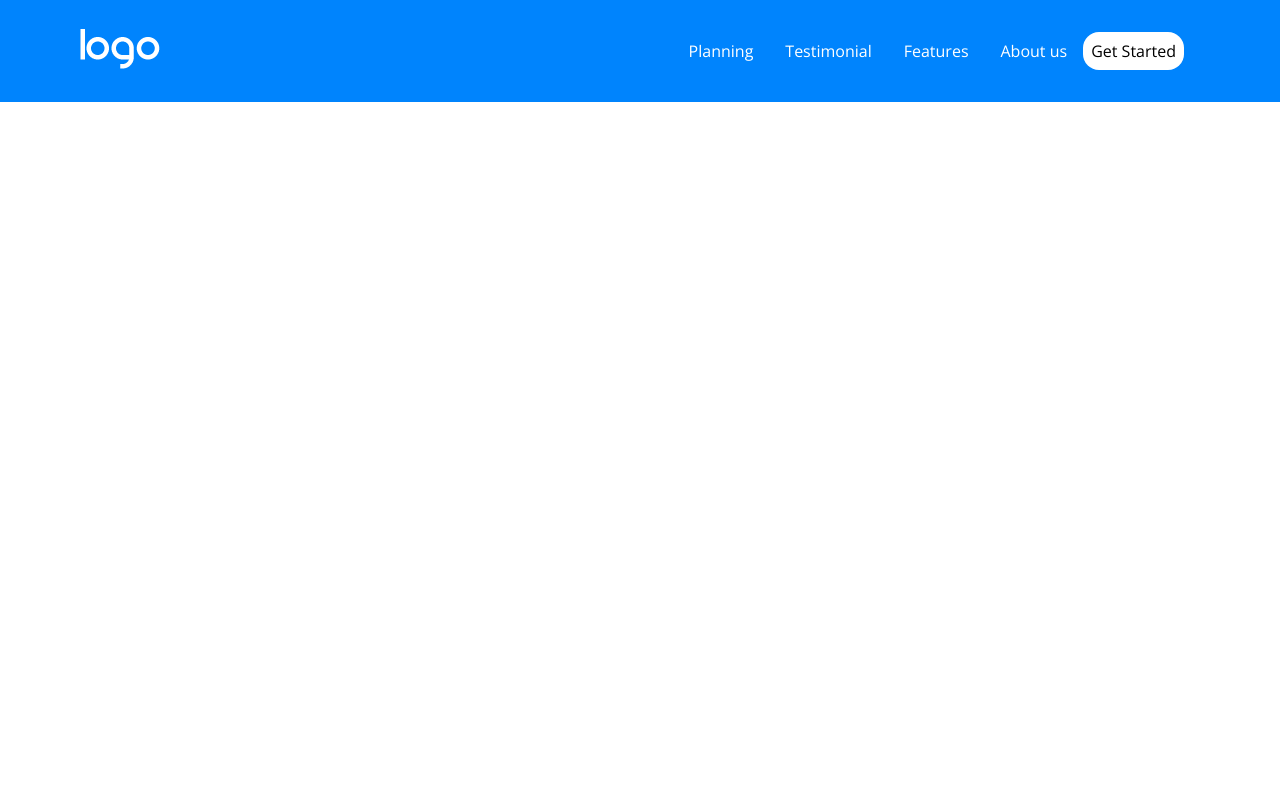
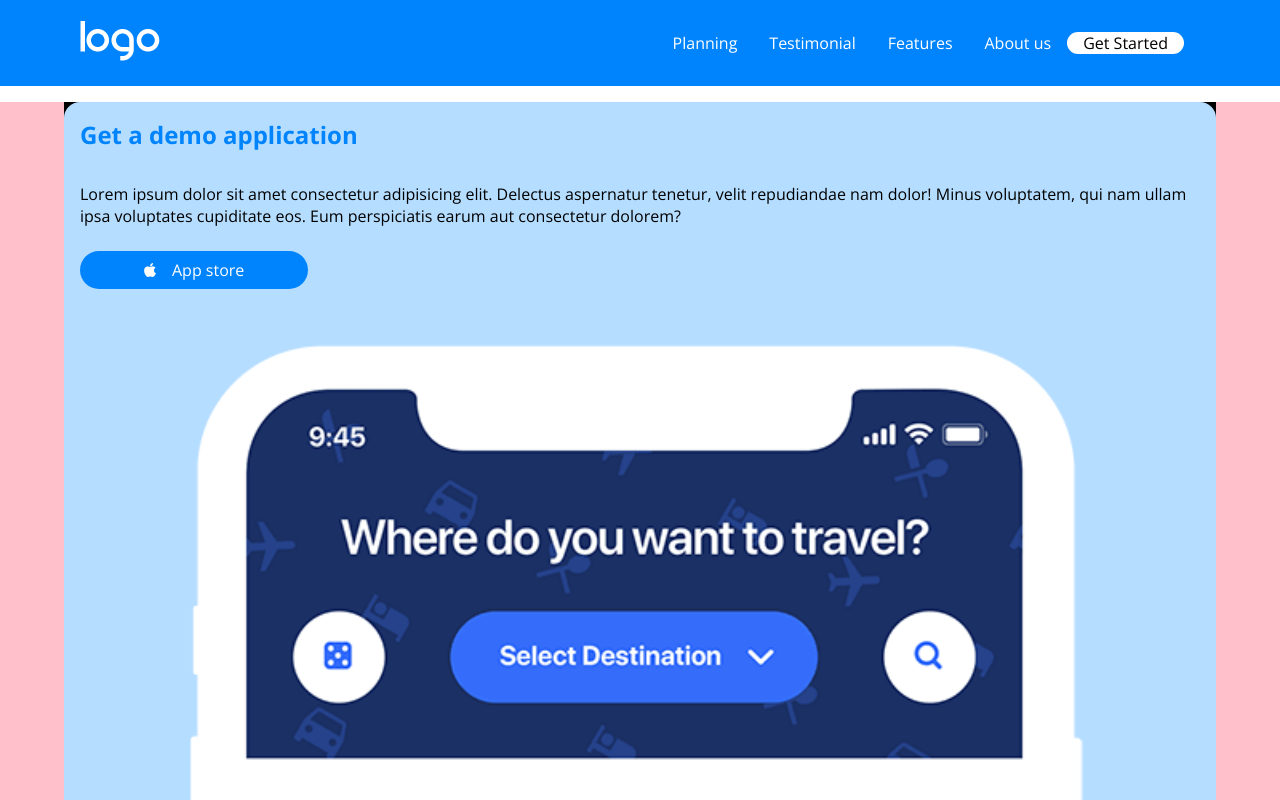
Before and after one commit to PinoGabriel/htmlcss-responsive-layout, a plain HTML site: page index.html in a window 1280 px wide. Shown: the top 800 px of the page. Drawn offline with nearby package versions, Linux system fonts and the light colour scheme.

Commit message:
first two cards in the main

```diff
--- a/css/style.css
+++ b/css/style.css
@@ -10,6 +10,17 @@ body {
 
 .debug {
     min-height: 200px;
+}
+
+a {
+    text-decoration: none;
+}
+
+.btn {
+    background-color: white;
+    padding: 0.5em;
+    color: black;
+    border-radius: 2rem;
 }
 
 
@@ -41,13 +52,6 @@ header li {
     padding: 0 1rem;
 }
 
-.btn {
-    background-color: white;
-    padding: 0.5em;
-    color: black;
-    border-radius: 1rem;
-}
-
 .fa-grip-lines {
     color: white;
 }
@@ -55,7 +59,44 @@ header li {
 /* FINE HEADER */
 
 /* INIZIO MAIN */
+#info-card {
+    margin: 1rem 0;
+}
 
+h2 {
+    color: #0084FD;
+}
+
+.cards-direction {
+    display: flex;
+    flex-direction: column;
+    align-items: center;
+}
+
+.cards {
+    background-color: #B5DDFF;
+    padding: 1rem 1rem 0 1rem;
+    margin-bottom: 1rem;
+    border-radius: 1rem;
+}
+
+.cards-item {
+    margin-bottom: 2rem;
+}
+
+.btn-blue {
+    padding: 0.5rem 4rem;
+    background: #0084FD;
+    color: white;
+}
+
+.fa-apple {
+    margin-right: 1rem;
+}
+
+.img-item {
+    width: 100%;
+}
 
 
 
--- a/index.html
+++ b/index.html
@@ -33,9 +33,25 @@
 
 
     <main>
-        <section>
-            <div class="container">
-                <div></div>
+        <section id="info-card" class="bg-pink">
+            <div class="container cards-direction debug bg-black">
+                <div class="cards">
+                    <div class="h-50">
+                        <h2 class="cards-item">Get a demo application</h2>
+                        <p class="cards-item">Lorem ipsum dolor sit amet consectetur adipisicing elit. Delectus aspernatur tenetur, velit repudiandae nam dolor! Minus voluptatem, qui nam ullam ipsa voluptates cupiditate eos. Eum perspiciatis earum aut consectetur dolorem?</p>
+                        <div class="cards-item">
+                            <a class="btn btn-blue" href="#"><i class="fa-brands fa-apple"></i>App store</a>
+                        </div>
+                    </div>
+                    <div class="h-50">
+                        <img class="img-item" src="./img/phone.png" alt="Phone">
+                    </div>
+                </div>
+                <div class="cards">
+                    <i class="fa-solid fa-file-code"></i>
+                    <h2 class="cards-item">Clean Code</h2>
+                    <p class="cards-item">Lorem ipsum dolor sit amet consectetur adipisicing elit. Quas hic similique ab sapiente odit, distinctio cupiditate tempore magni ullam error provident, sint ut incidunt, vel corporis unde maxime eligendi atque?</p>
+                </div>
             </div>
         </section>
     </main>
```
